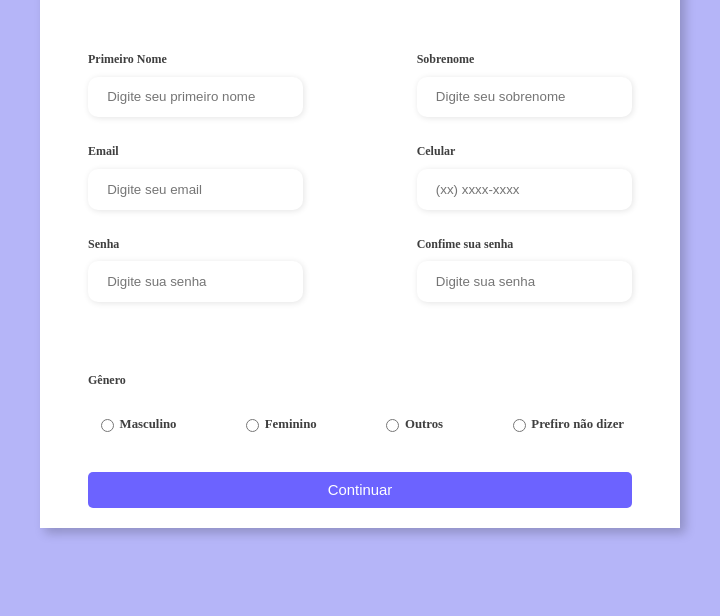
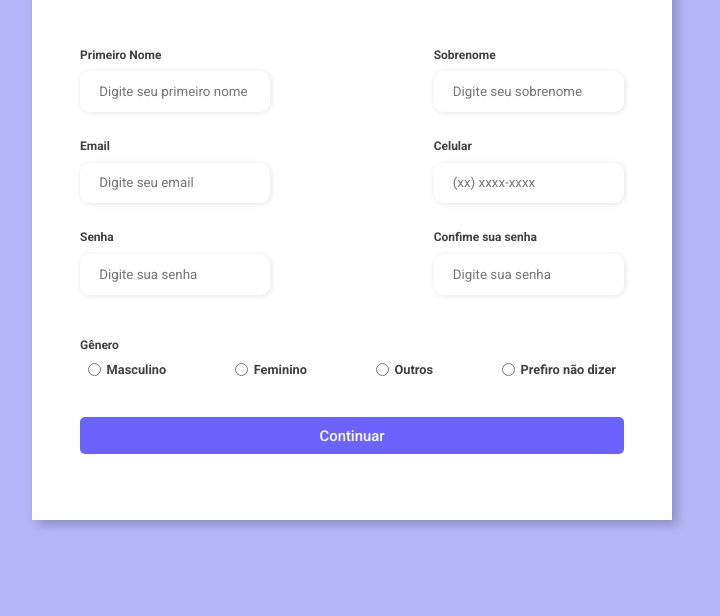
Before and after one commit to GuilhermeBRabelo/Personal-Projects, a plain HTML site: page ProjectFour/index.html in a window 1280 px wide. Shown: the part 200-816 px from the top of the page, without its empty margins (288-1008 px from the left). Drawn offline with Linux system fonts and the light colour scheme.

Commit message:
Add files via upload

```diff
--- a/ProjectFour/index.html
+++ b/ProjectFour/index.html
@@ -3,7 +3,8 @@
 <head>
     <meta charset="UTF-8">
     <meta name="viewport" content="width=device-width, initial-scale=1.0">
-    <link rel="stylesheet" href="../style/style.css">
+    <link rel="stylesheet" href="style/global.css">
+    <link rel="stylesheet" href="style/style.css">
     <title>Form - Responsive</title>
 
     <link rel="preconnect" href="https://fonts.googleapis.com">
```
